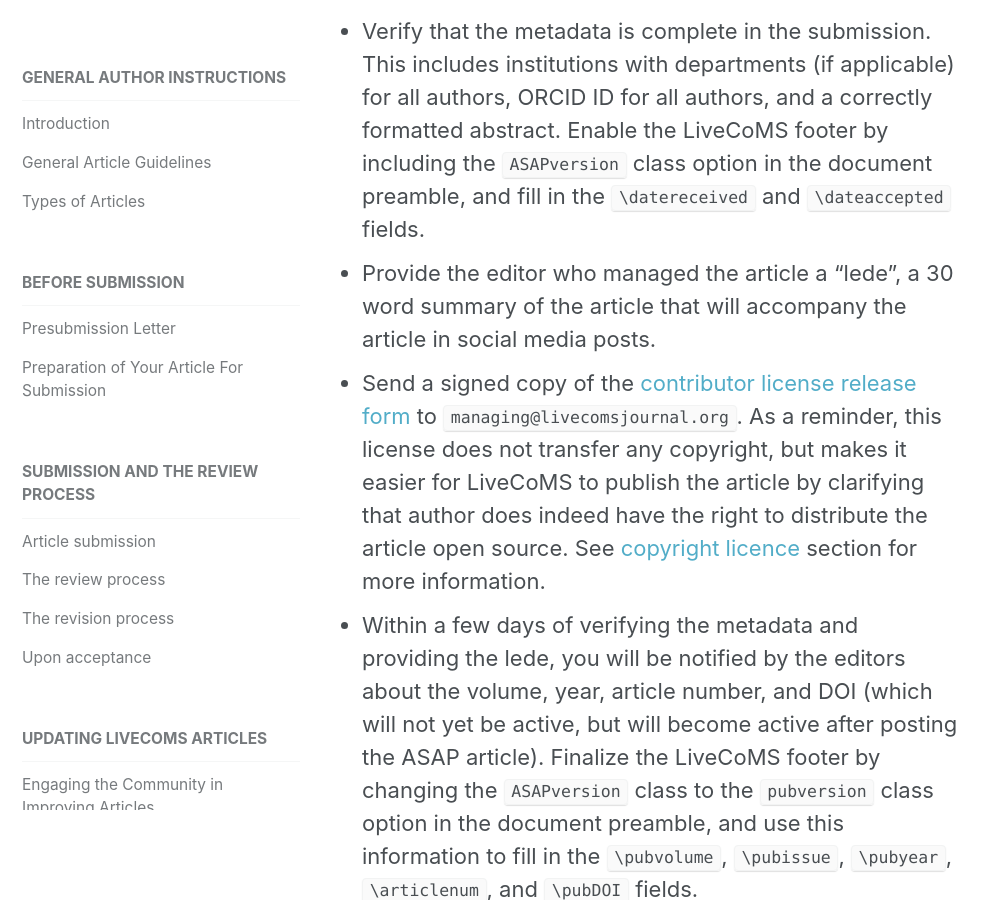
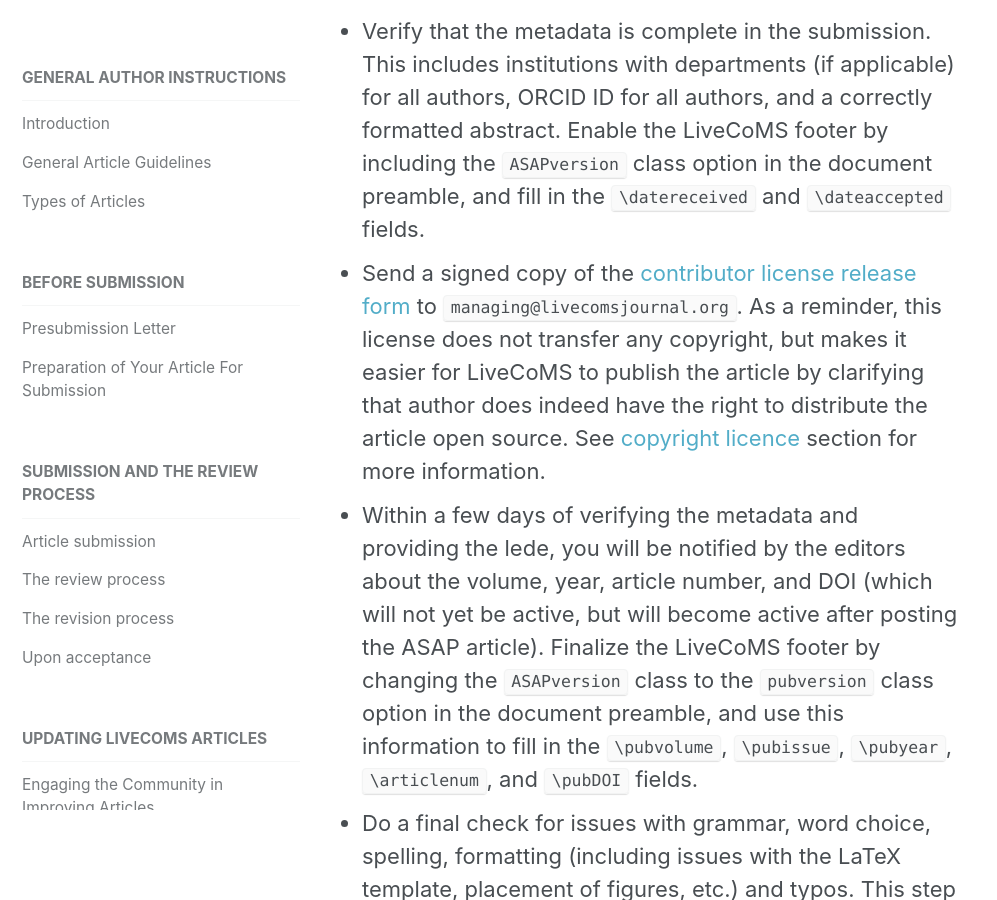
Before and after one commit to livecomsjournal/livecomsjournal.github.io, a Jekyll site: the page built from _author_instructions/01_policies.md, in a window 1280 px wide and 900 px high, scrolled down 15125 px. Shown: the whole window, without its empty margins (0-997 px from the left). Built offline with Jekyll 4.4.1, drawn with Linux system fonts in a browser that asks for light colours.

Commit message:
Remove requirement for lede.

```diff
--- a/_author_instructions/01_policies.md
+++ b/_author_instructions/01_policies.md
@@ -213,7 +213,6 @@
 
 After acceptance of your article, the first task is to prepare an appropriate "ASAP" version of the article which will be posted to the journal's website prior to publication of the next issue. Several steps, outlined below, are required. Note that ASAP version will essentially be final, as only minor corrections as detailed below will be permitted prior to publication as part of an issue.
 - Verify that the metadata is complete in the submission. This includes institutions with departments (if applicable) for all authors, ORCID ID for all authors, and a correctly formatted abstract. Enable the LiveCoMS footer by including the `ASAPversion` class option in the document preamble, and fill in the `\datereceived` and `\dateaccepted` fields.
-- Provide the editor who managed the article a "lede", a 30 word summary of the article that will accompany the article in social media posts.
 - Send a signed copy of the [contributor license release form](https://livecomsjournal.github.io/assets/pdf/LiveCoMS_contributor_license.pdf) to `managing@livecomsjournal.org`. As a reminder, this license does not transfer any copyright, but makes it easier for LiveCoMS to publish the article by clarifying that author does indeed have the right to distribute the article open source. See [copyright licence](https://livecomsjournal.github.io/authors/policies/#copyright-license) section for more information.
 - Within a few days of verifying the metadata and providing the lede, you will be notified by the editors about the volume, year, article number, and DOI (which will not yet be active, but will become active after posting the ASAP article). Finalize the LiveCoMS footer by changing the `ASAPversion` class to the `pubversion` class option in the document preamble, and use this information to fill in the `\pubvolume`, `\pubissue`, `\pubyear`, `\articlenum`, and `\pubDOI` fields.
 - Do a final check for issues with grammar, word choice, spelling, formatting (including issues with the LaTeX template, placement of figures, etc.) and typos. This step replaces the galley proofs stage in many other journal article preparation processes. Please [reference the appropriate part of the author instructions](https://livecomsjournal.github.io/authors/policies/#writing-style-and-editing) for what to look for in final checks and updating. Note that authors bear ultimate responsibility for ensuring the writing is of good quality. Editors may suggest improvements, but this is at their discretion.
@@ -245,8 +244,7 @@
 ## Engaging the Community in Improving Articles
 
 We require GitHub use for papers as it provides an easy mechanism for community feedback on the paper, allowing questions, comments, or additions.
-Community members can easily [file issues](https://help.github.com/articles/about-issues/) on these topics, and then these can be incorporated into new versions of the article.
-This can help LiveCoMS articles truly become living documents.
+Community members can easily [file issues](https://help.github.com/articles/about-issues/) on these topics, and then these can be incorporated into new versions of the article. This can help LiveCoMS articles truly become living documents.
 Please note: The issue tracker for these documents is not just for *problems* with the articles, but also for general discussion, feedback, questions, and so on---basically, for any type of discussion about the article.
 
 We are sympathetic to the fact that some commenters may wish to provide feedback to authors outside of GitHub.
```
